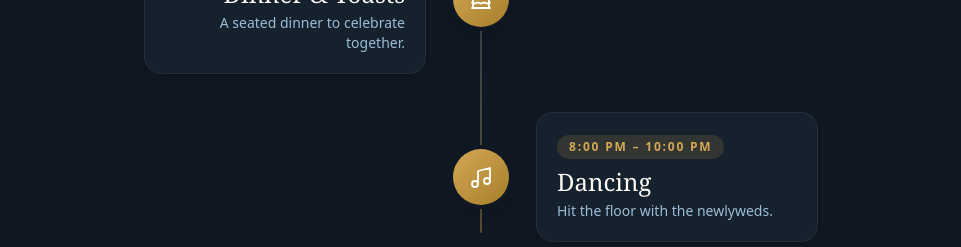
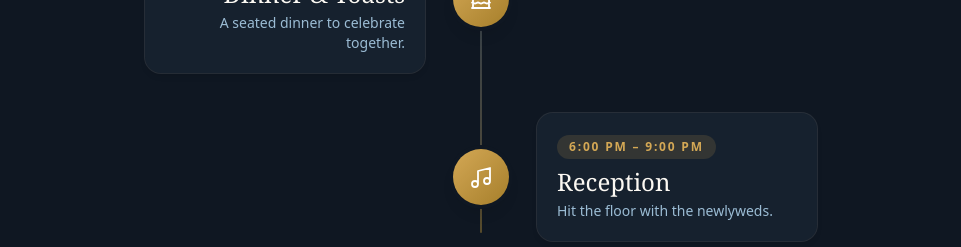
Before and after one commit to beast447/WeddingApp, a React (Vite) app: page / in a window 1280 px wide. Shown: the part 3280-3527 px from the top of the page, without its empty margins (159-1120 px from the left). Built offline with nearby package versions, Linux system fonts and the light colour scheme; no server answers.

Commit message:
Rename Dancing to Reception (6:00–9:00 PM)
Co-Authored-By: Claude Opus 4.8 <noreply@anthropic.com>

```diff
--- a/src/pages/Home.tsx
+++ b/src/pages/Home.tsx
@@ -45,8 +45,8 @@ const schedule = [
     icon: 'M21 15.546c-.523 0-1.046.151-1.5.454a2.704 2.704 0 01-3 0 2.704 2.704 0 00-3 0 2.704 2.704 0 01-3 0 2.704 2.704 0 00-3 0 2.704 2.704 0 01-3 0 2.704 2.704 0 00-1.5-.454M9 6v3m3-3v3m3-3v3M3 21h18M3 10h18M3 7l9-4 9 4M4 10v11m16-11v11',
   },
   {
-    time: '8:00 PM – 10:00 PM',
-    title: 'Dancing',
+    time: '6:00 PM – 9:00 PM',
+    title: 'Reception',
     desc: 'Hit the floor with the newlyweds.',
     icon: 'M9 19V6l12-3v13M9 19a3 3 0 11-6 0 3 3 0 016 0zM21 16a3 3 0 11-6 0 3 3 0 016 0z',
   },
```
